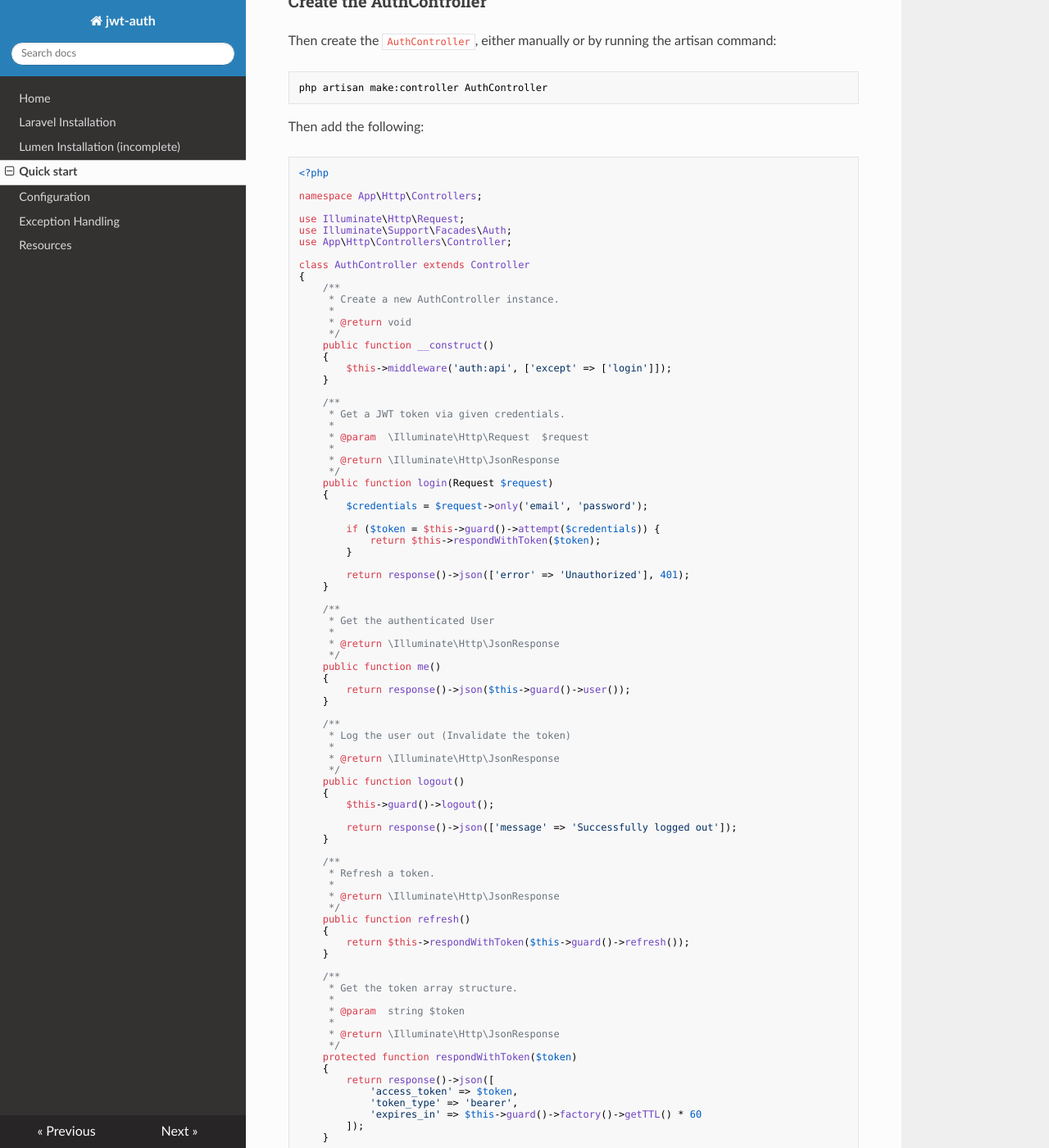
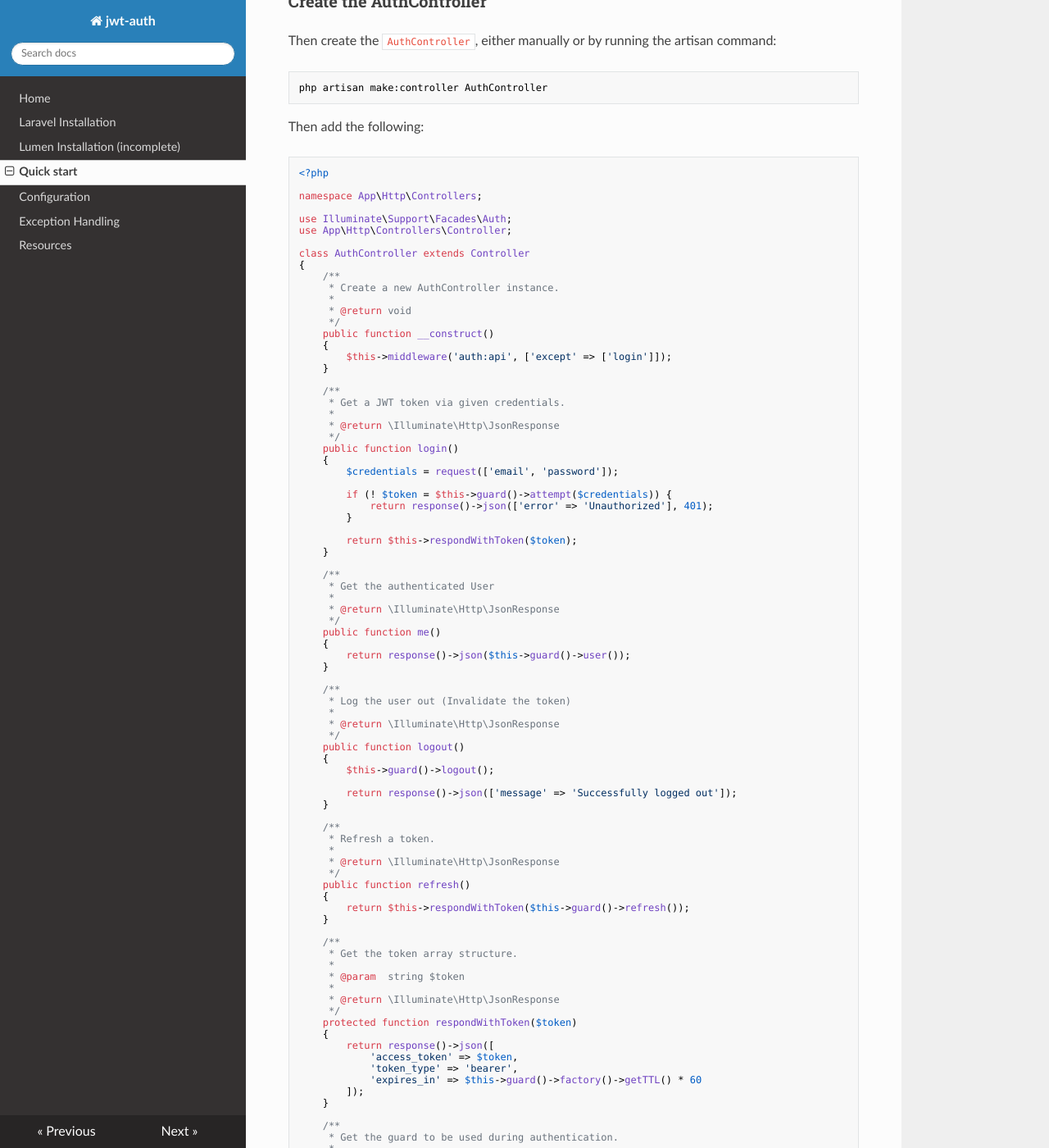
Before and after one commit to tymondesigns/jwt-auth, an MkDocs documentation site: the page built from docs/quick-start.md, in a window 1280 px wide and 1400 px high, scrolled down 1810 px. Shown: the whole window at 82% size. Built offline with MkDocs 1.6.1, drawn with Linux system fonts in a browser that asks for light colours; nearby versions of some CDN libraries; old or Windows-style settings are respelled for this version of MkDocs.

Commit message:
Update quick-start.md

```diff
--- a/docs/quick-start.md
+++ b/docs/quick-start.md
@@ -111,7 +111,6 @@ Then add the following:
 
 namespace App\Http\Controllers;
 
-use Illuminate\Http\Request;
 use Illuminate\Support\Facades\Auth;
 use App\Http\Controllers\Controller;
 
@@ -130,19 +129,17 @@ class AuthController extends Controller
     /**
      * Get a JWT token via given credentials.
      *
-     * @param  \Illuminate\Http\Request  $request
-     *
      * @return \Illuminate\Http\JsonResponse
      */
-    public function login(Request $request)
+    public function login()
     {
-        $credentials = $request->only('email', 'password');
+        $credentials = request(['email', 'password']);
 
-        if ($token = $this->guard()->attempt($credentials)) {
-            return $this->respondWithToken($token);
+        if (! $token = $this->guard()->attempt($credentials)) {
+            return response()->json(['error' => 'Unauthorized'], 401);
         }
 
-        return response()->json(['error' => 'Unauthorized'], 401);
+        return $this->respondWithToken($token);
     }
 
     /**
```
Also changed, not shown: other parts of docs/quick-start.md (+1 -1 lines).
